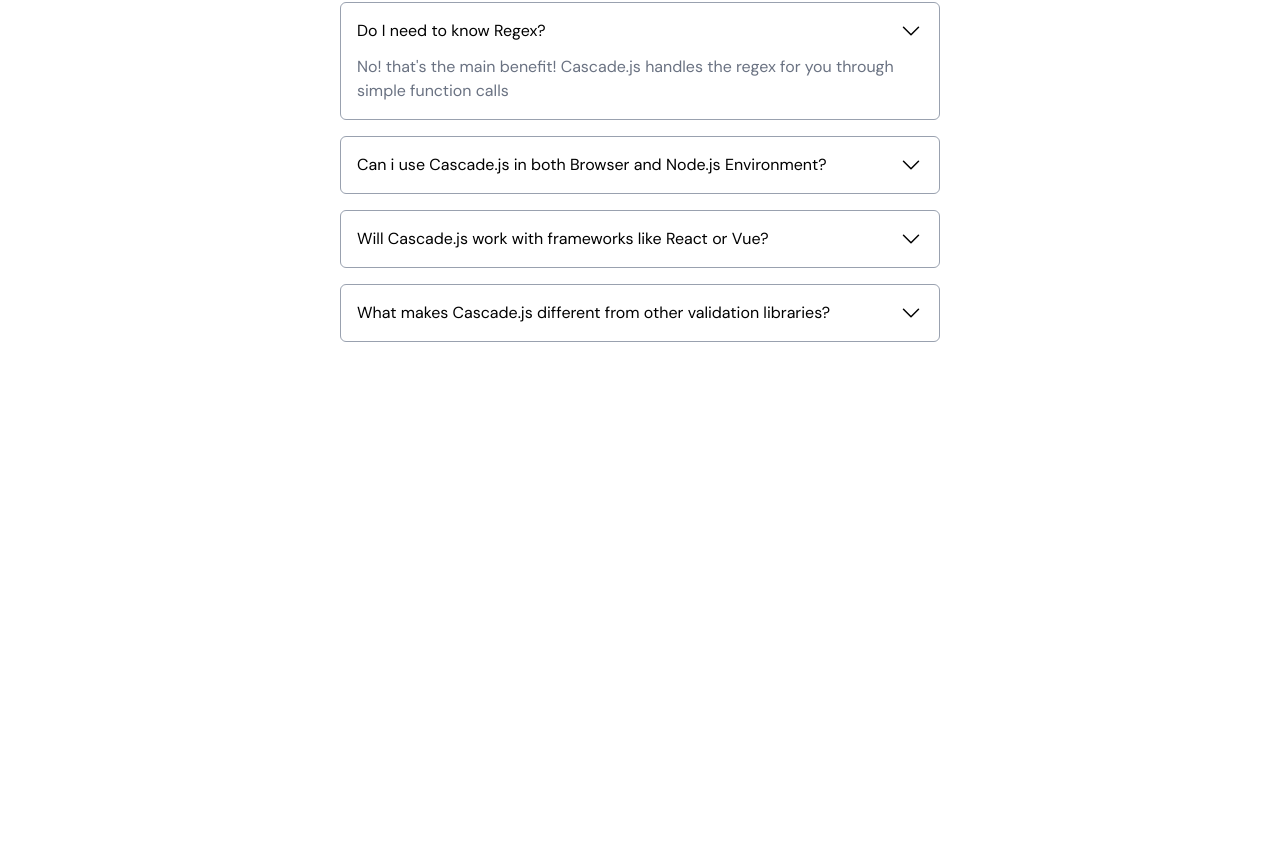
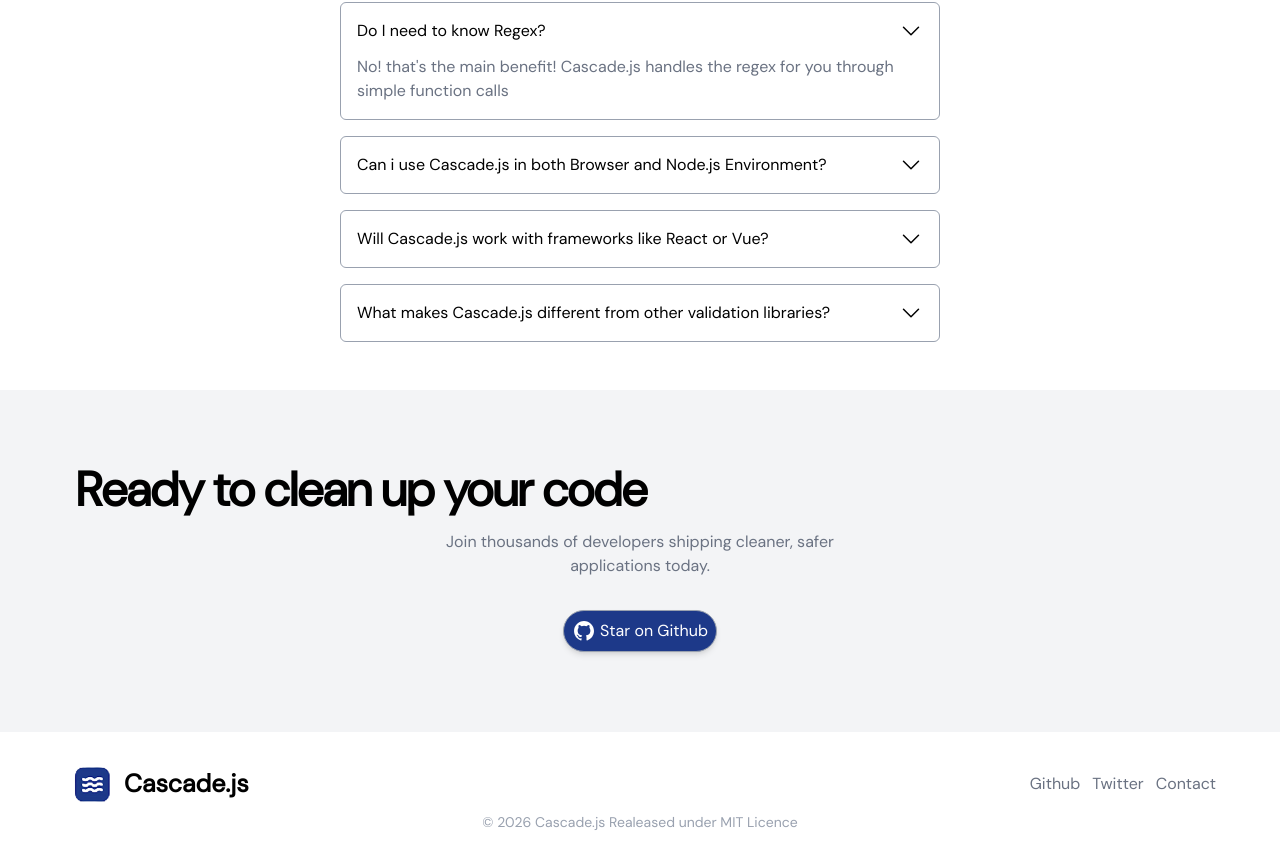
Before and after one commit to Ademayo959/cascadejs, a React (Vite) app: page / in a window 1280 px wide. Shown: the part 2840-3697 px from the top of the page. Before the commit the page ends 3230 px from the top, so only its background shows below. Built offline with nearby package versions, Linux system fonts and the light colour scheme.

Commit message:
I added the footer an dother bottom part of the landing page

```diff
--- a/src/App.jsx
+++ b/src/App.jsx
@@ -5,6 +5,8 @@
 import Features from "./Features";
 import ReasonsSec from "./ReasonsSec";
 import FAQs from "./FAQs";
+import StarRepoSec from "./StarRepoSec";
+import Footer from "./Footer";
 
 
 function App() {
@@ -17,6 +19,8 @@
       <Features />
       <ReasonsSec />
       <FAQs />
+      <StarRepoSec />
+      <Footer />
     </div>
   );
 }
--- /dev/null
+++ b/src/Footer.jsx
@@ -0,0 +1,27 @@
+import logo from './assets/trans-logo.png'
+
+
+const Footer = () => {
+    return (
+        <div className="bg-white py-6">
+            <div className="max-w-6xl m-auto">
+                <div className='flex justify-between items-center'>
+                    <div className='flex gap-1 items-center cursor-pointer'>
+                        <img src={logo} alt="Main transparent logo" className='w-14 h-14' />
+                        <p className='font-extrabold text-[25px]'>Cascade.js</p>
+                    </div>
+                    <div className="flex gap-3 text-gray-500">
+                        <p className='hover:-mt-1 transition-all cursor-pointer'>Github</p>
+                        <p className='hover:-mt-1 transition-all cursor-pointer'>Twitter</p>
+                        <p className='hover:-mt-1 transition-all cursor-pointer'>Contact</p>
+                    </div>
+                </div>
+                <div className='text-center'>
+                    <p className='text-gray-400 text-[14px]'>© 2026 Cascade.js Realeased under MIT Licence</p>
+                </div>
+            </div>
+        </div>
+    );
+}
+
+export default Footer;
--- a/src/HeroSection.jsx
+++ b/src/HeroSection.jsx
@@ -25,13 +25,13 @@
                     <p className="text-center text-gray-500">A lightweight, human-readable Javascript library focused on 16 <br /> essential validation functions. Stop wrestling with patterns <br /> and start shipping</p>
                 </div>
                 <div className="flex gap-6 justify-self-center my-8">
-                    <div className="shadow-md flex gap-2 items-center bg-[#1d3989] w-fit h-fit py-2 px-3 rounded-4xl text-white">
+                    <div className="shadow-md flex gap-2 items-center cursor-pointer bg-[#1d3989] w-fit h-fit py-2 px-3 rounded-4xl text-white">
                         <p className="text-[16px]">Get Started</p>
                         <svg xmlns="http://www.w3.org/2000/svg" fill="none" viewBox="0 0 24 24" strokeWidth={1.5} stroke="currentColor" className="h-4 w-4">
                             <path strokeLinecap="round" strokeLinejoin="round" d="M13.5 4.5 21 12m0 0-7.5 7.5M21 12H3" />
                         </svg>
                     </div>
-                    <div className="shadow-md w-fit h-fit py-2 px-3 rounded-4xl bg-white border border-gray-300">
+                    <div className="shadow-md w-fit h-fit py-2 px-3 cursor-pointer rounded-4xl bg-white border border-gray-300">
                         <p className="text-[16px] bg-white">Read the Docs</p>
                     </div>
                 </div>
--- /dev/null
+++ b/src/StarRepoSec.jsx
@@ -0,0 +1,23 @@
+const StarRepoSec = () => {
+    return (
+        <div className="bg-gray-100 py-16">
+            <div className="max-w-6xl m-auto justify-self-center">
+                <p className="text-5xl font-extrabold m-3">Ready to clean up your code</p>
+                <p className="text-gray-500 text-center m-4">Join thousands of developers shipping cleaner, safer <br /> applications today.</p>
+                <div className="justify-self-center py-4">
+                    <a href="https://github.com/Ademayo959/cascadejs">
+                        <div className='h-fit w-fit p-2 hover:scale-110 transition-all border bg-[#1d3989] text-white border-gray-400 shadow-md flex gap-1 rounded-4xl items-center justify-center'>
+                            <svg xmlns="http://www.w3.org/2000/svg" width="24" height="24" className='text-white'
+                                fill="currentColor" viewBox="0 0 24 24" >
+                                <path fill-rule="evenodd" d="M12.026 2c-5.509 0-9.974 4.465-9.974 9.974 0 4.406 2.857 8.145 6.821 9.465.499.09.679-.217.679-.481 0-.237-.008-.865-.011-1.696-2.775.602-3.361-1.338-3.361-1.338-.452-1.152-1.107-1.459-1.107-1.459-.905-.619.069-.605.069-.605 1.002.07 1.527 1.028 1.527 1.028.89 1.524 2.336 1.084 2.902.829.091-.645.351-1.085.635-1.334-2.214-.251-4.542-1.107-4.542-4.93 0-1.087.389-1.979 1.024-2.675-.101-.253-.446-1.268.099-2.64 0 0 .837-.269 2.742 1.021a9.6 9.6 0 0 1 2.496-.336 9.6 9.6 0 0 1 2.496.336c1.906-1.291 2.742-1.021 2.742-1.021.545 1.372.203 2.387.099 2.64.64.696 1.024 1.587 1.024 2.675 0 3.833-2.33 4.675-4.552 4.922.355.308.675.916.675 1.846 0 1.334-.012 2.41-.012 2.737 0 .267.178.577.687.479C19.146 20.115 22 16.379 22 11.974 22 6.465 17.535 2 12.026 2" clip-rule="evenodd" />
+                            </svg>
+                            <p className='text-white'>Star on Github</p>
+                        </div>
+                    </a>
+                </div>
+            </div>
+        </div>
+    );
+}
+
+export default StarRepoSec;
```
